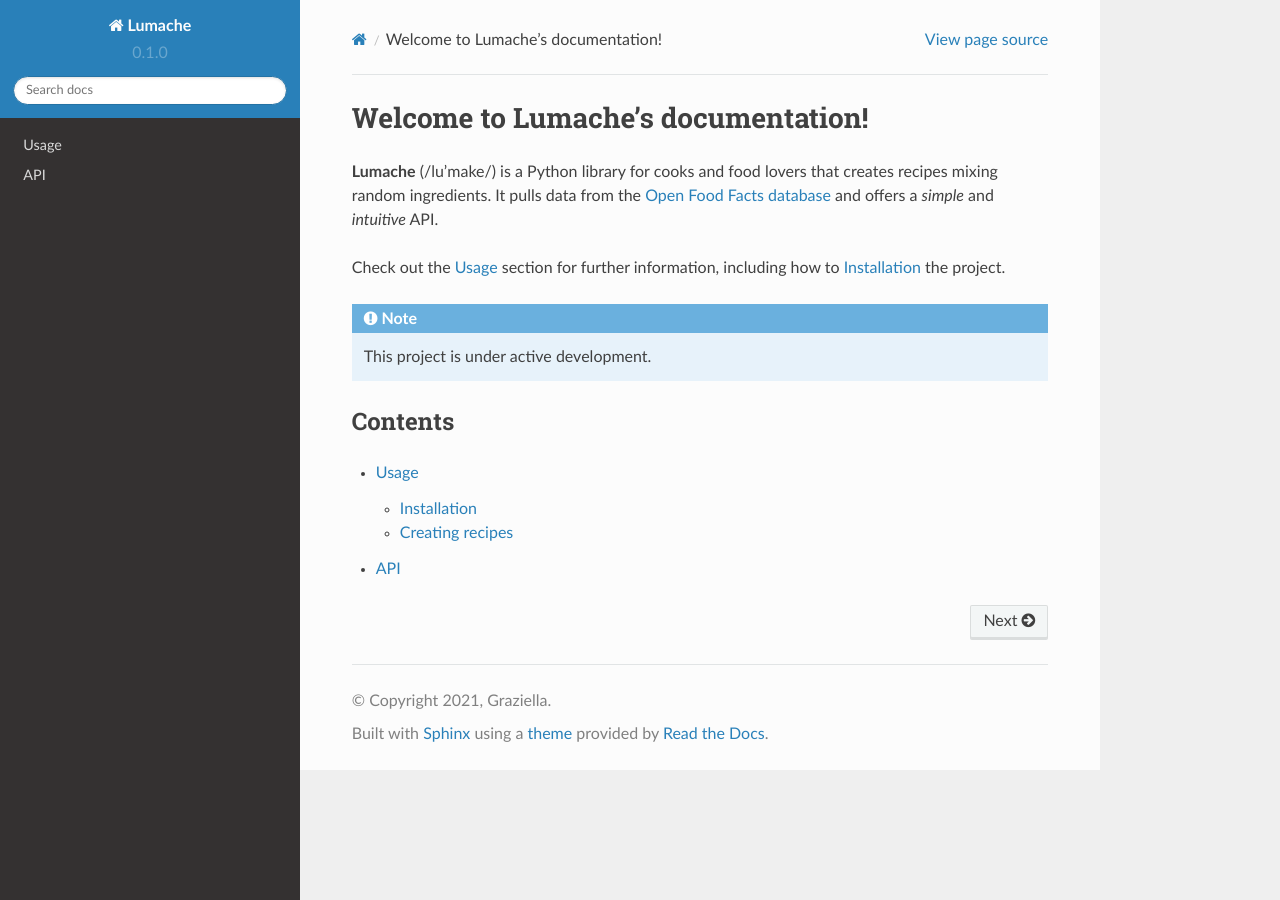
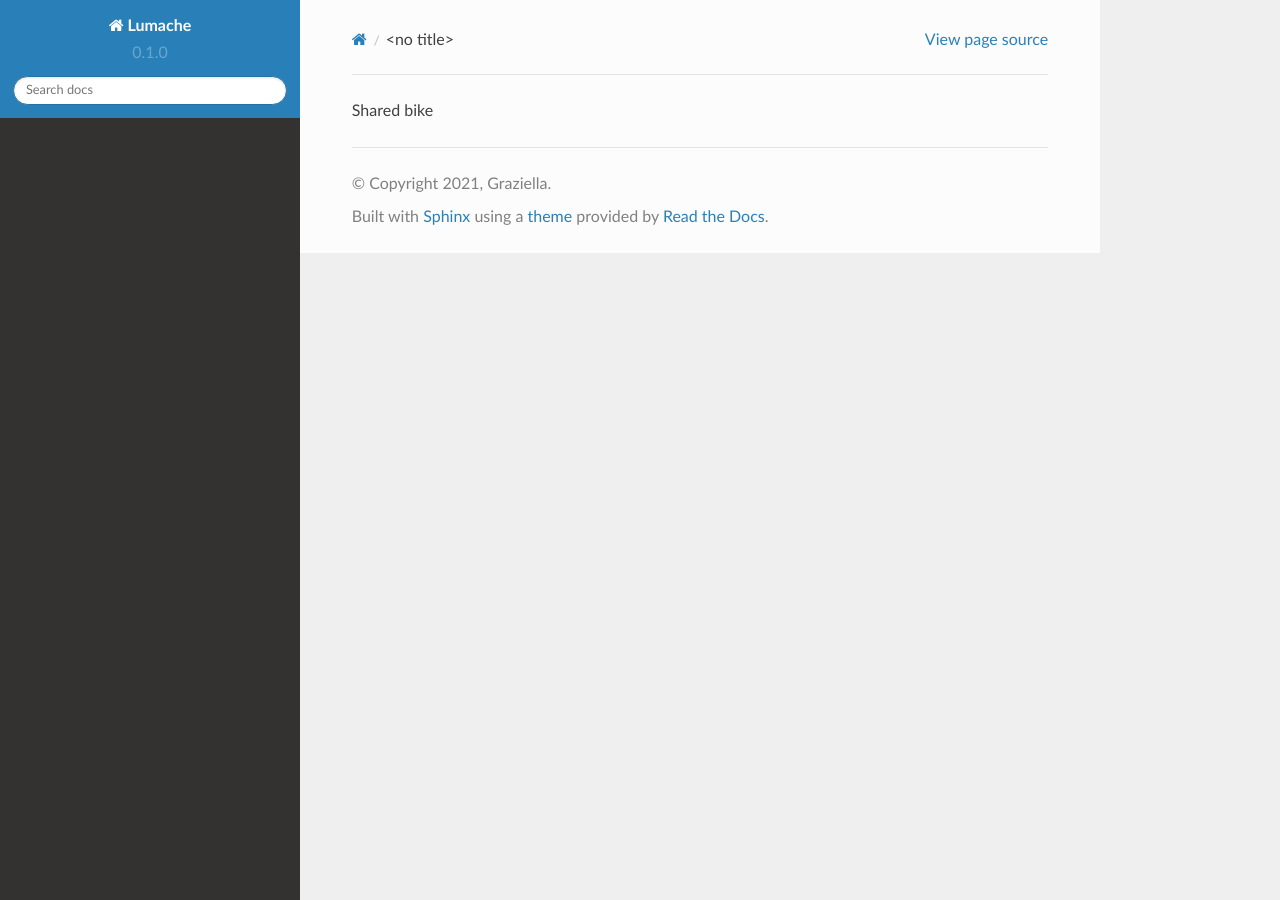
Before and after one commit to Yzj007/test, a Sphinx documentation site: the page built from docs/source/index.rst, in a window 1280 px wide. Built offline with Sphinx 7.4.7 and the Read the Docs theme 2.0.0, drawn with Linux system fonts in a browser that asks for light colours.

Commit message:
Update index.rst

```diff
--- a/docs/source/index.rst
+++ b/docs/source/index.rst
@@ -1,22 +1 @@
-Welcome to Lumache's documentation!
-===================================
-
-**Lumache** (/lu'make/) is a Python library for cooks and food lovers
-that creates recipes mixing random ingredients.
-It pulls data from the `Open Food Facts database <https://world.openfoodfacts.org/>`_
-and offers a *simple* and *intuitive* API.
-
-Check out the :doc:`usage` section for further information, including
-how to :ref:`installation` the project.
-
-.. note::
-
-   This project is under active development.
-
-Contents
---------
-
-.. toctree::
-
-   usage
-   api
+Shared bike
```
